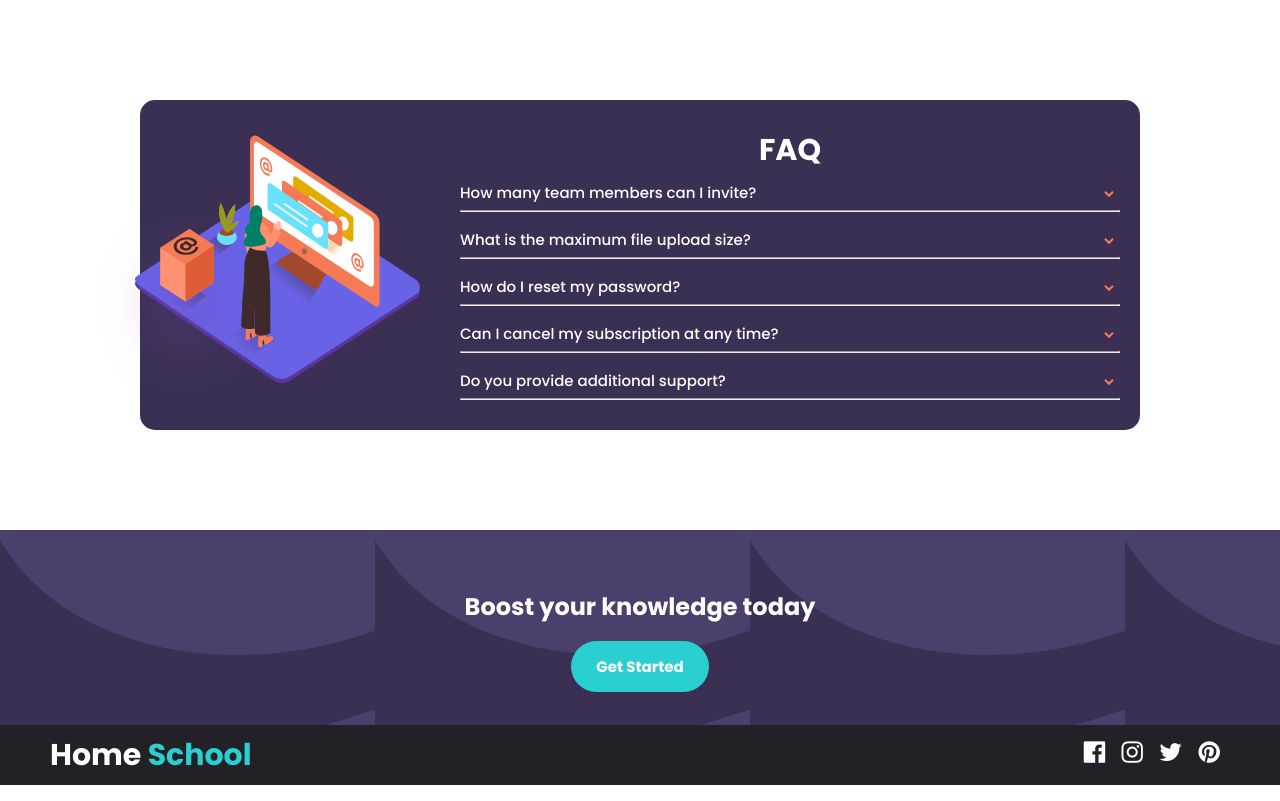
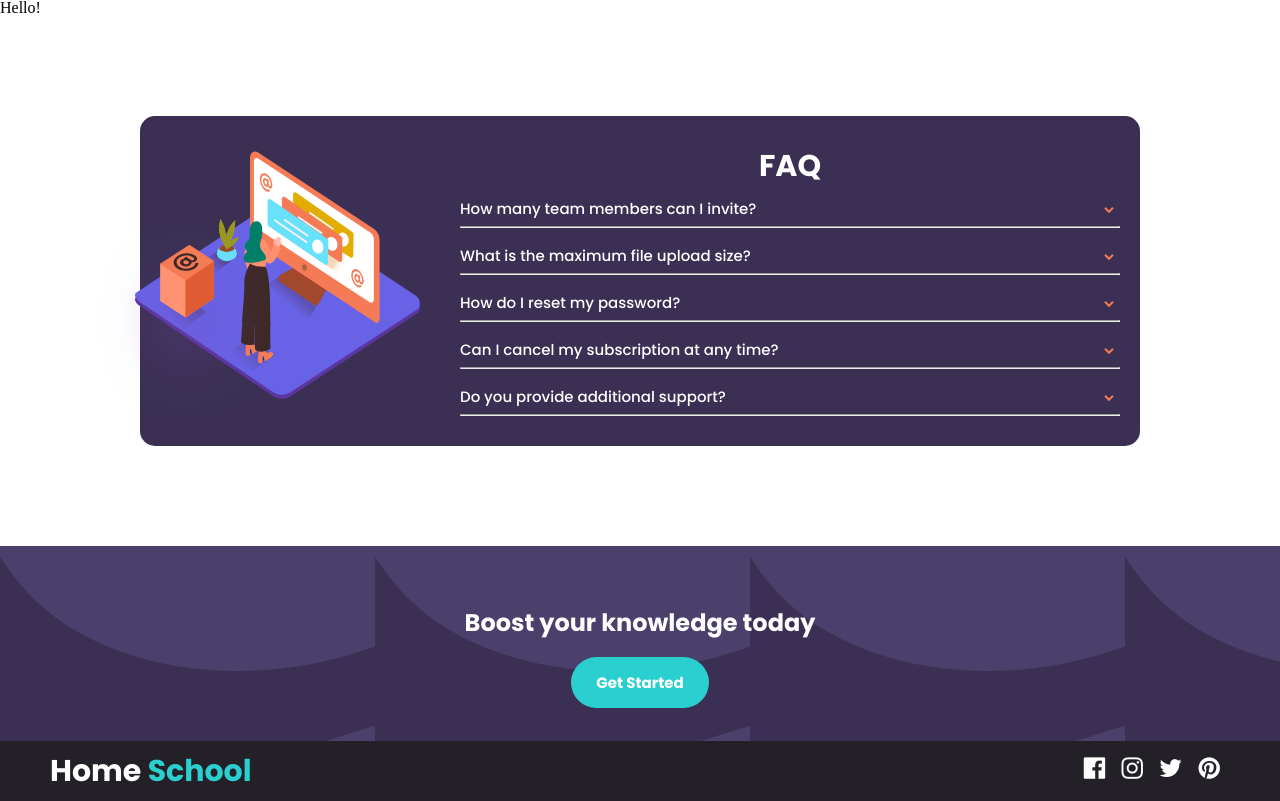
Before and after one commit to BuneaCorina/Proiect-1, a plain HTML site: page index.html in a window 1280 px wide. Drawn offline with Linux system fonts and the light colour scheme.

Commit message:
modificare un div

```diff
--- a/index.html
+++ b/index.html
@@ -15,6 +15,8 @@
 
 </head>
 <body>
+	<div> Hello!
+	</div>
 
 	<div class="container">
 		<div class="faq">
```
